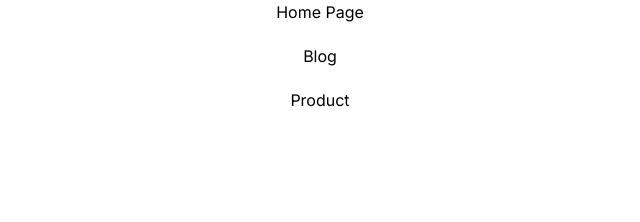
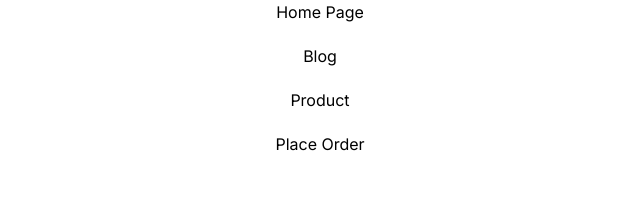
Before and after one commit to nishanthpkashyap/nextjs-routing, a Next.js app: page / in a window 1280 px wide. Shown: the top 222 px of the page, without its empty margins (320-960 px from the left). Built offline with nearby package versions, Linux system fonts and the light colour scheme.

Commit message:
Navigating programmatically

```diff
--- a/src/app/page.tsx
+++ b/src/app/page.tsx
@@ -1,8 +1,16 @@
-// import Image from 'next/image'
+'use client';
+import Link from "next/link";
+import { useRouter } from "next/navigation";
+import { MouseEvent } from "react";
 
-import Link from "next/link";
+
 
 export default function Home() {
+  const history = useRouter();
+  const handlePlaceOrder = (e: MouseEvent<HTMLButtonElement>)=>{
+    history.push('/product');
+  }
+
   return (
     <div className='flex justify-center gap-[20px] items-center flex-col'>
       <h1>Home Page</h1>
@@ -12,6 +20,8 @@ export default function Home() {
       <Link href={"/product"}>
         <h2>Product</h2>
       </Link>
+      <button onClick={handlePlaceOrder}>Place Order</button>
+
     </div>
   )
 }
```
